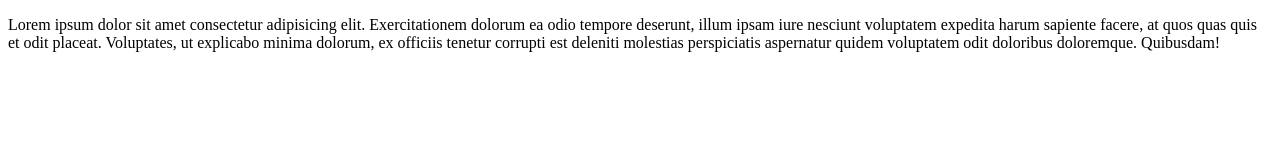
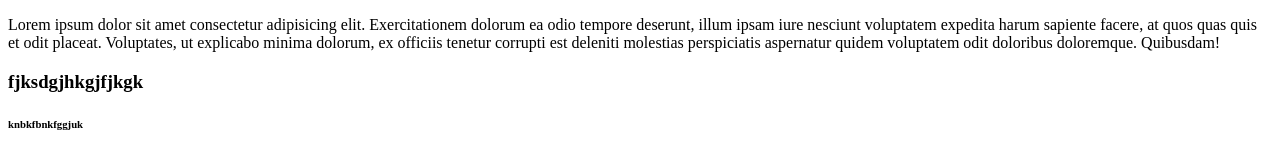
Before and after one commit to raju18tech/only-pro, a plain HTML site: page index.html in a window 1280 px wide. Drawn offline with Linux system fonts and the light colour scheme.

Commit message:
some changes

```diff
--- a/index.html
+++ b/index.html
@@ -7,5 +7,7 @@
 </head>
 <body>
     <p>Lorem ipsum dolor sit amet consectetur adipisicing elit. Exercitationem dolorum ea odio tempore deserunt, illum ipsam iure nesciunt voluptatem expedita harum sapiente facere, at quos quas quis et odit placeat. Voluptates, ut explicabo minima dolorum, ex officiis tenetur corrupti est deleniti molestias perspiciatis aspernatur quidem voluptatem odit doloribus doloremque. Quibusdam!</p>
+    <h3>fjksdgjhkgjfjkgk</h3>
+    <h6>knbkfbnkfggjuk</h6>
 </body>
 </html>
```
Also changed, not shown: common.txt.
